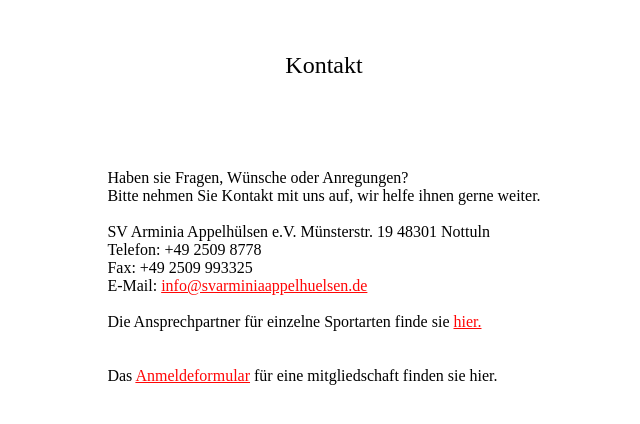
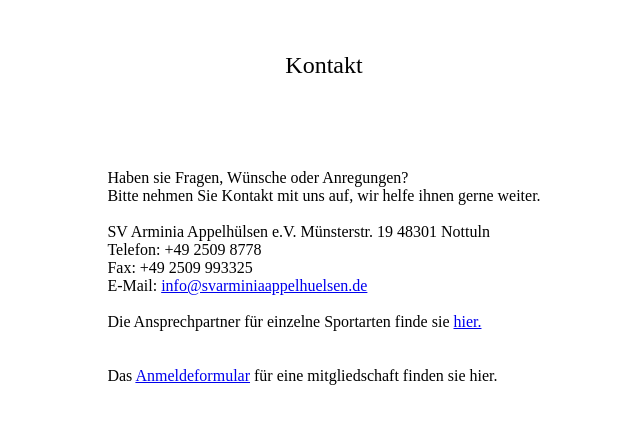
Before and after one commit to chewable-jpg/sva-website, a Next.js app: page /contact in a window 1280 px wide. Shown: the top 424 px of the page, without its empty margins (316-956 px from the left). Built offline with nearby package versions, Linux system fonts and the light colour scheme.

Commit message:
svalink color

```diff
--- a/src/pages/contact.jsx
+++ b/src/pages/contact.jsx
@@ -65,10 +65,10 @@ const Home = () => {
           Fax: +49 2509 993325 <br/>
           E-Mail: <a href="mailto:info@svarminiaappelhuelsen.de">info@svarminiaappelhuelsen.de</a> <br />
           <br />
-          Die Ansprechpartner für einzelne Sportarten finde sie <Link href="/sport"><a color="#ff0606" target="_blank">hier.</a></Link> <br />
+          Die Ansprechpartner für einzelne Sportarten finde sie <Link href="/sport"><a classname="svalink" target="_blank">hier.</a></Link> <br />
           <br />
           <br />
-          Das <a href="https://www.svarminiaappelhuelsen.de/app/download/5817965009/Anmeldung.pdf">Anmeldeformular</a> für eine mitgliedschaft finden sie hier. <br />
+          Das <a classname="svalink" href="https://www.svarminiaappelhuelsen.de/app/download/5817965009/Anmeldung.pdf">Anmeldeformular</a> für eine mitgliedschaft finden sie hier. <br />
           <br />
         </Text>
       </Box>
--- a/src/styles/home.module.css
+++ b/src/styles/home.module.css
@@ -2,7 +2,7 @@
     padding: 0 2rem;
   }
 
-  a {
+.svalink {
     color: #ff0606;
   }
 
```
